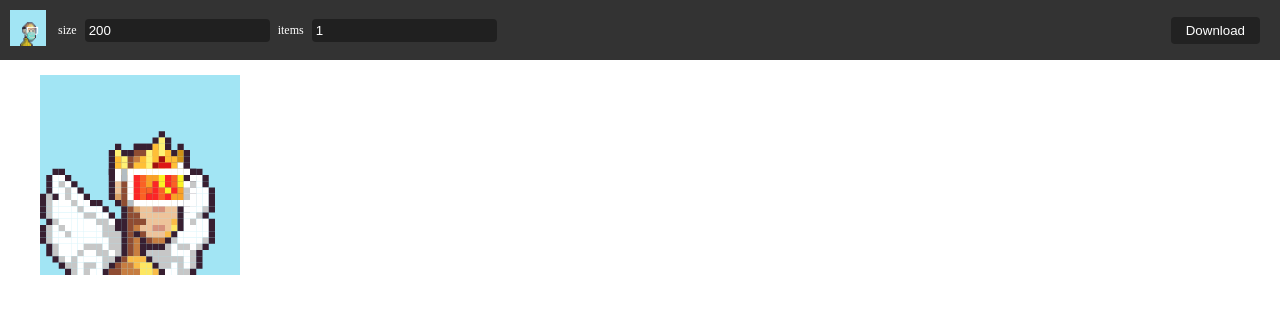
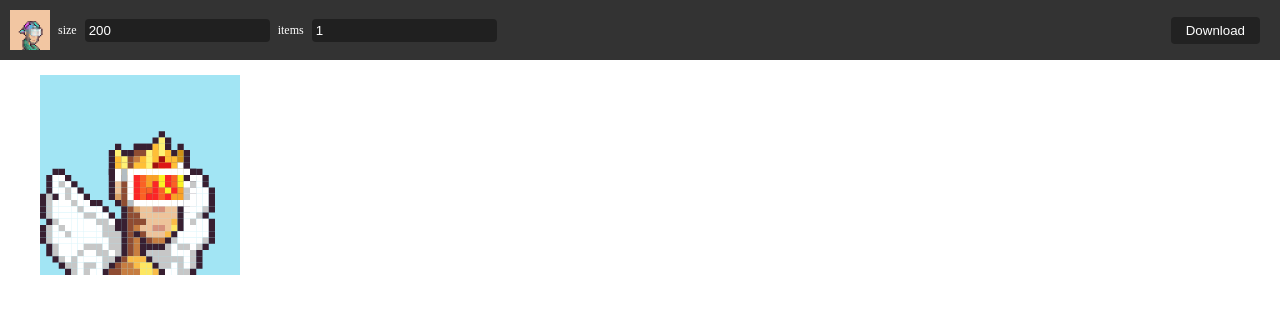
Before and after one commit to ninasaul/monkey_avatar_generator, a React (Vite) app: page / in a window 1280 px wide. Shown: the top 314 px of the page. Built offline with nearby package versions, Linux system fonts and the light colour scheme.

Commit message:
feat: add README.md

```diff
--- a/src/App.tsx
+++ b/src/App.tsx
@@ -1,16 +1,30 @@
 import AvatarItem from "./components/avatar";
 import { useApp } from "./components/provider";
 import styles from "./app.module.css";
-import { useRef, useState } from "react";
+import { useRef, useState, useEffect } from "react";
 import html2canvas from "html2canvas-pro";
 import JSZip from "jszip";
 import { saveAs } from "file-saver";
-import logo from "./assets/logo.png";
+
 interface ValueBlockProps {
   label: string;
   onChange: (value: number) => void;
   value: number;
 }
+
+const Logo: React.FC = () => {
+  const [keys, setKeys] = useState(23);
+  useEffect(() => {
+    const sut = setInterval(() => {
+      setKeys((prev) => prev + 1);
+    }, 2500);
+
+    return () => {
+      clearInterval(sut);
+    };
+  }, []);
+  return <AvatarItem key={keys} size={40} />;
+};
 
 const ValueBlock = ({ label, onChange, value }: ValueBlockProps) => {
   return (
@@ -69,9 +83,7 @@ function App() {
       )}
       <div className={styles.bar}>
         <div className={styles.bar_title}>
-          <h1>
-            <AvatarItem size={40} />
-          </h1>
+          <Logo />
           <ValueBlock
             label="size"
             onChange={(v: number) => setState({ size: v })}
--- a/src/app.module.css
+++ b/src/app.module.css
@@ -59,6 +59,8 @@
   font-weight: 800;
   margin: 0;
   padding: 0;
+  border-radius: 4px;
+  overflow: hidden;
 }
 
 .bar h1 img {
```
